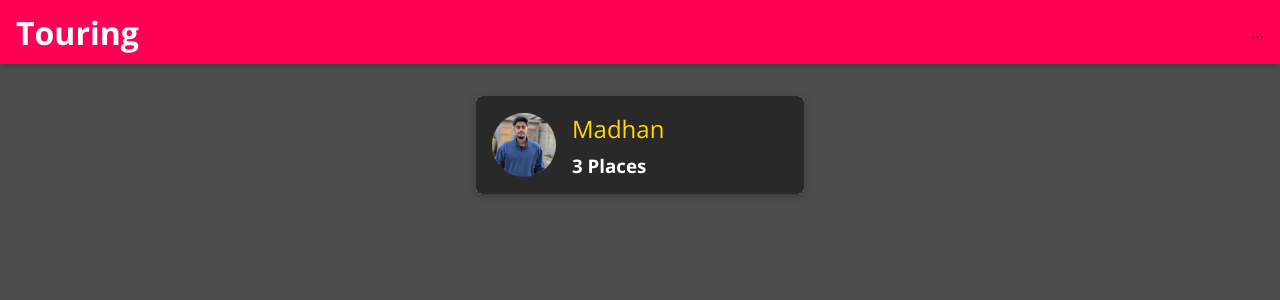
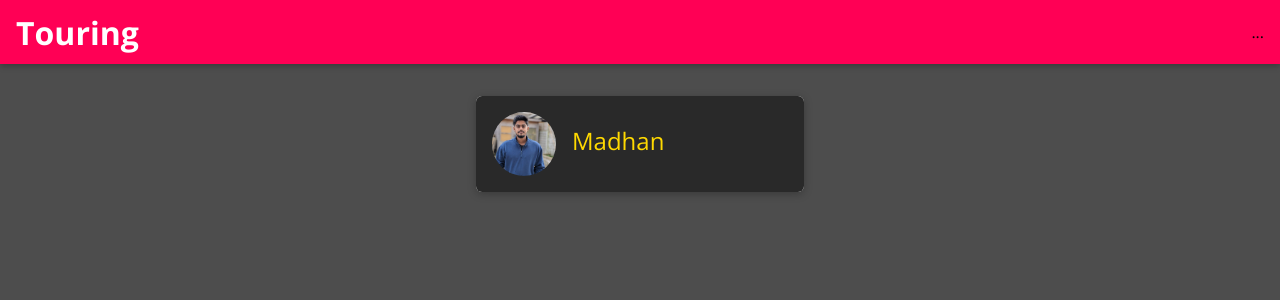
Before and after one commit to JohnMadhan07/Touring-App-Google, a React (Create React App) app: page / in a window 1280 px wide. Shown: the top 300 px of the page. Built offline with nearby package versions, Linux system fonts and the light colour scheme.

Commit message:
Display an User in UI

```diff
--- a/src/user/pages/UsersItem.css
+++ b/src/user/pages/UsersItem.css
@@ -44,6 +44,6 @@
     color: #292929;
   }
 
-  .user-item__info h3 {
+  /* .user-item__info h3 {
     margin: 0;
-  }
+  } */
--- a/src/user/pages/UsersItem.js
+++ b/src/user/pages/UsersItem.js
@@ -8,16 +8,16 @@ const UsersItem = (props) => {
   return (
     <li className="user-item">
       <Card className="user-item__content">
-        <Link to={`/${props.id}/places'`}>
+        <Link to={`/${props.id}/place`}>
           <div className="user-item__image">
             <Avatar image={props.image} alt={props.name} />
           </div>
           <div className="user-item__info">
             <h2>{props.name}</h2>
-            <h3>
+            {/* <h3>
               {props.placecount}
               {props.placecount === 1 ? " Place" : " Places"}
-            </h3>
+            </h3> */}
           </div>
         </Link>
       </Card>
```
